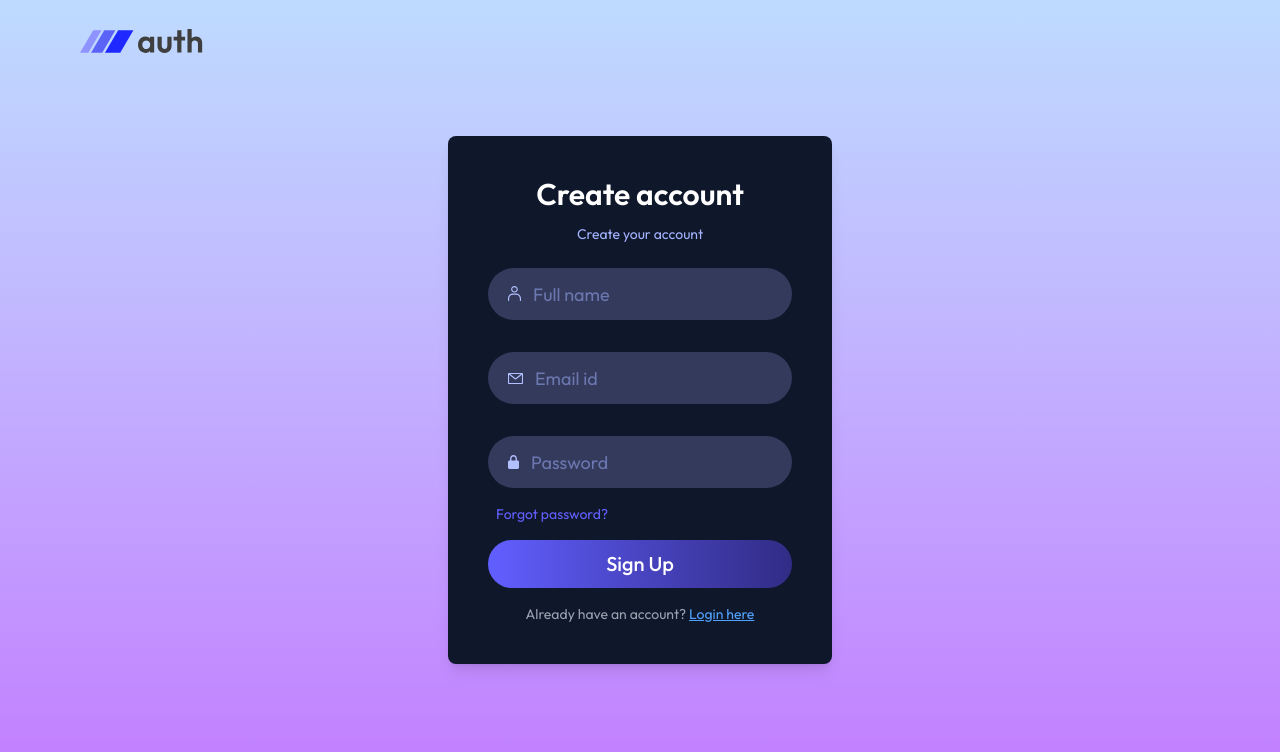
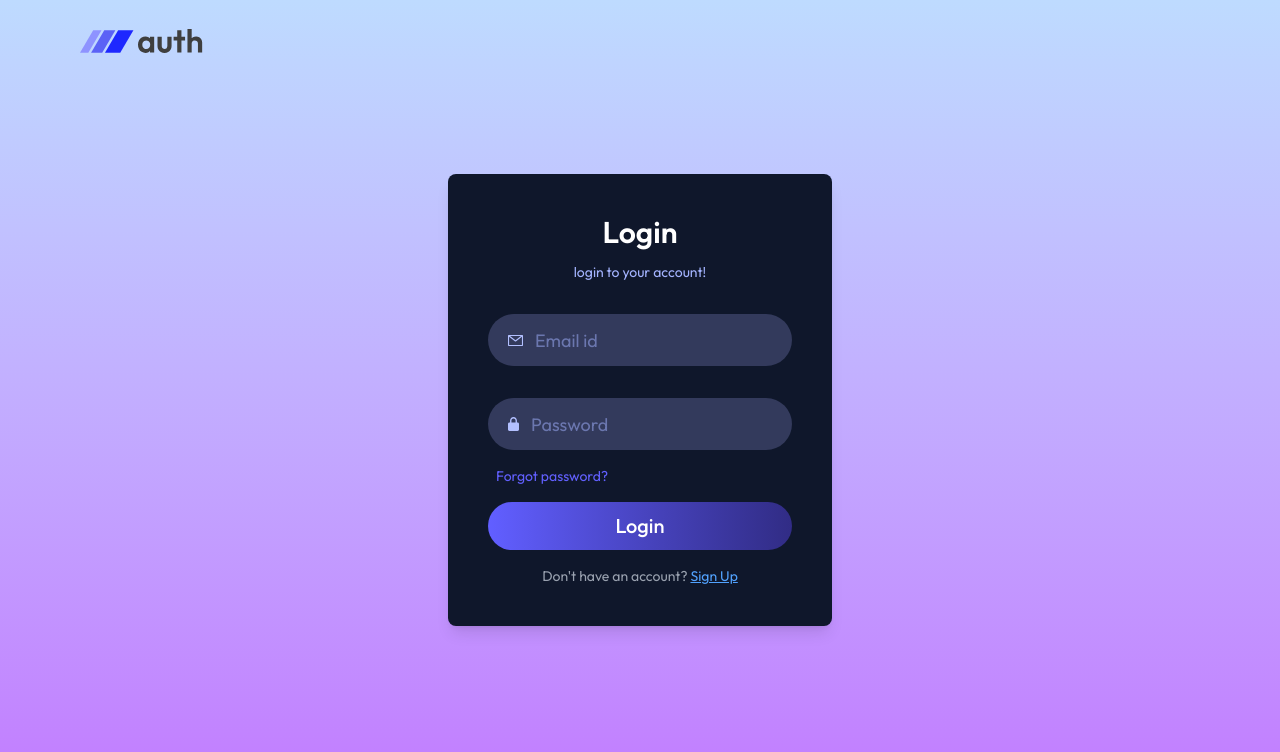
Before and after one commit to Nakul460/MERN-auth, a React (Vite) app in the folder client/: page /Login in a window 1280 px wide. Shown: the top 752 px of the page. Built offline with nearby package versions, Linux system fonts and the light colour scheme.

Commit message:
Context created

```diff
--- /dev/null
+++ b/client/src/context/AppContext.jsx
@@ -0,0 +1,14 @@
+import { createContext } from "react";
+
+export const AppContent = createContext()
+
+export const AppContextProvider = (props) =>{
+    const value = {
+
+    }
+    return(
+        <AppContent.Provider value = {value}>
+            {props.children}
+        </AppContent.Provider>
+    )
+}
--- a/client/src/pages/Login.jsx
+++ b/client/src/pages/Login.jsx
@@ -3,7 +3,7 @@ import { assets } from '../assets/assets'
 import { useNavigate } from 'react-router-dom'
 
 const Login = () => {
-  const [state,setState] = useState('Sign Up')
+  const [state,setState] = useState('Login')
   const navigate = useNavigate()
 
   const [name,setName] = useState('')
@@ -21,7 +21,7 @@ const Login = () => {
       text-indigo-300 text-sm'>
 
       <h2 className='text-3xl font-semibold text-white text-center mb-3'>
-        {state === 'Sign Up' ? 'Create account': 'login'}
+        {state === 'Sign Up' ? 'Create account': 'Login'}
         </h2>
 
       <p className='text-center text-sm mb-6' >
```
Also changed, not shown: 1 other file (tests, documents, lock files or other folders).
